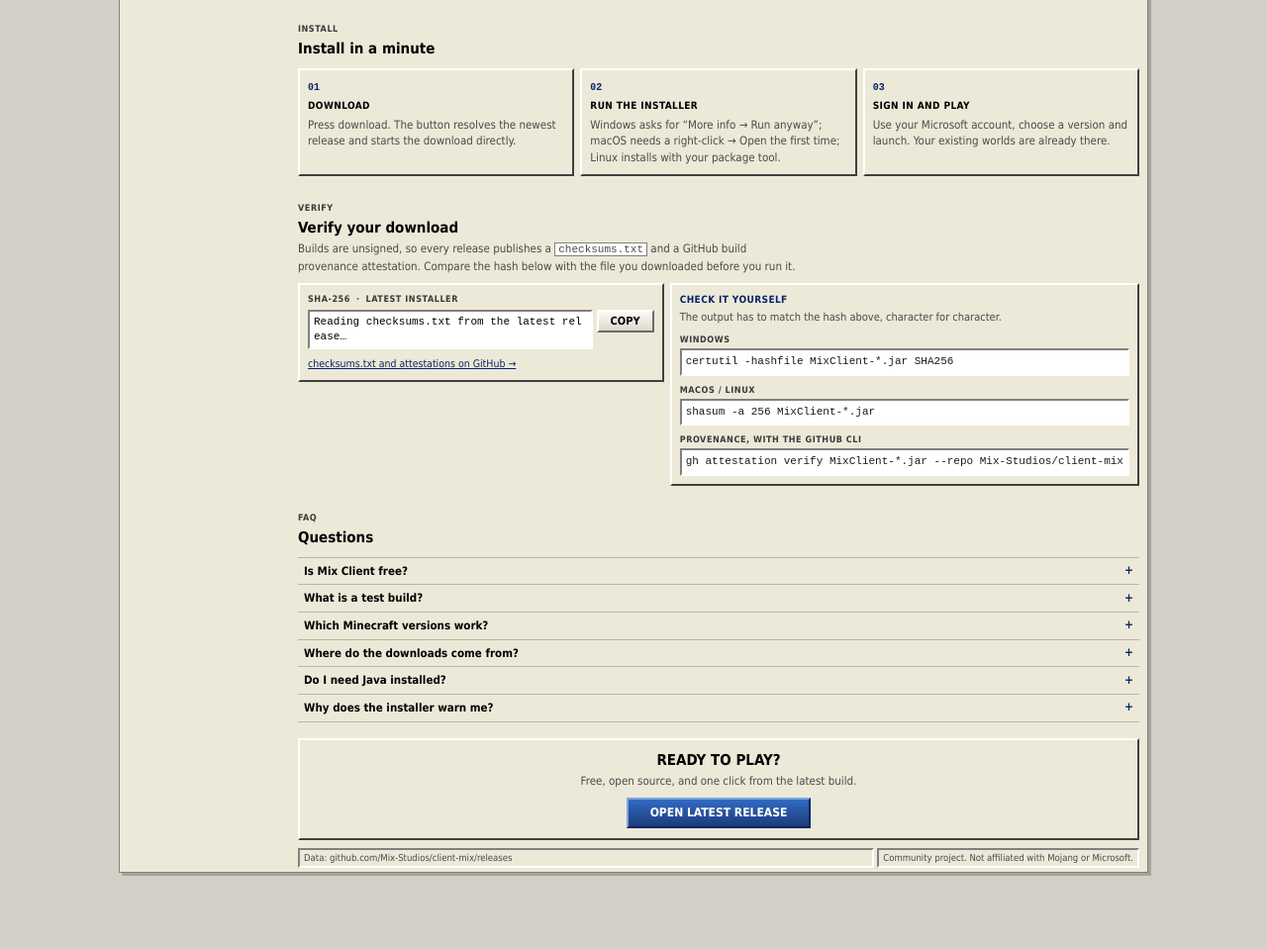
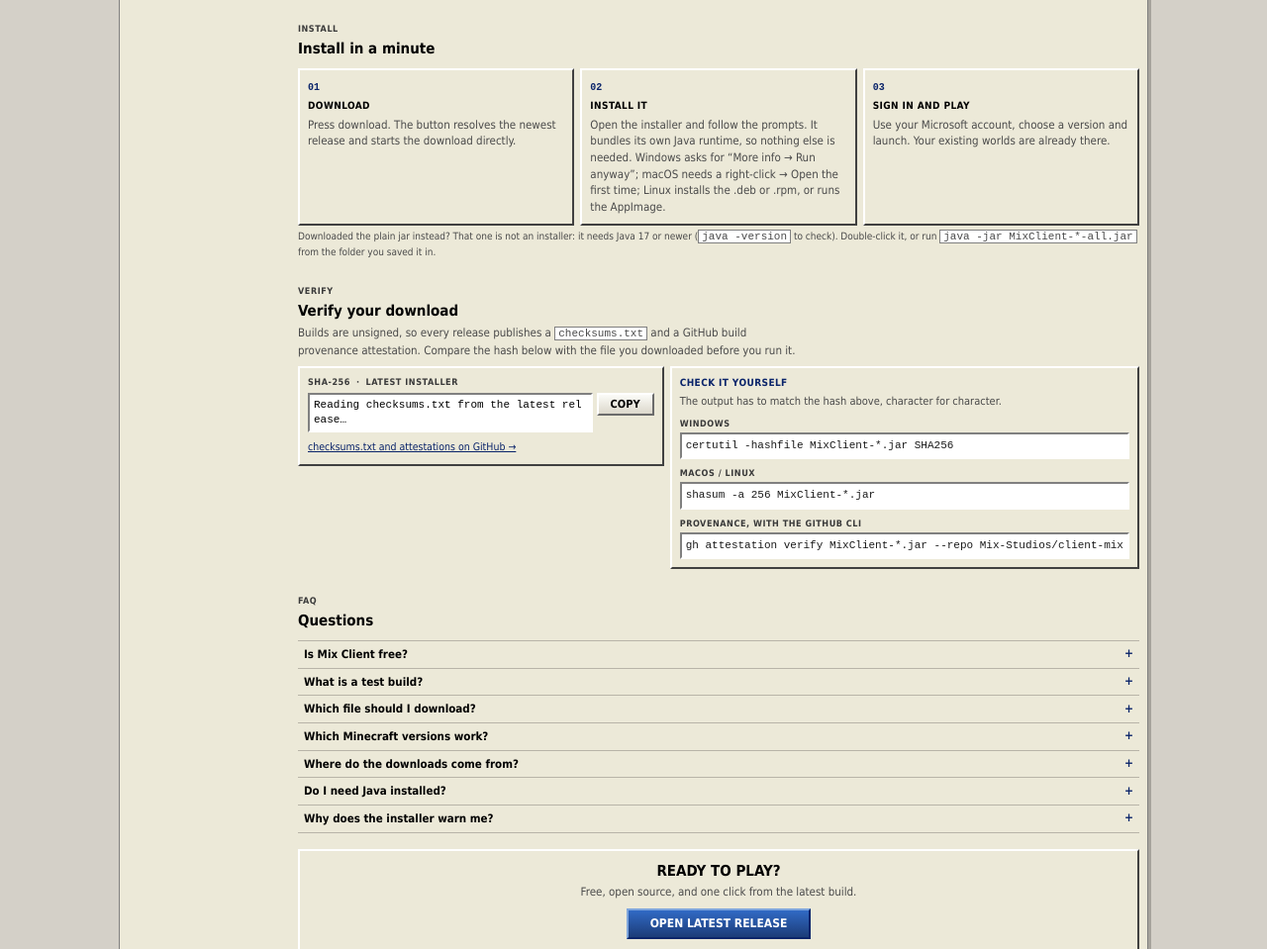
Before and after one commit to Mix-Studios/Mix-Client, a plain HTML site: page index.html in a window 1280 px wide. Shown: the part 671-1630 px from the top of the page at 99% size. Before the commit the page ends 1585 px from the top, so only its background shows below. Drawn offline with Linux system fonts and the light colour scheme; no server answers.

Commit message:
Make the install steps and Java FAQ tell the truth about the jar.
Step 02 described only an installer while the jar is a listed download, so it
now names the installer's bundled runtime and a note under the steps says the
jar needs Java 17 and how to start it. The Java FAQ matches, and a new FAQ
entry explains which file to pick. Wording stays generic to 'installer' so the
standalone .exe drops in without a rewrite.

```diff
--- a/index.html
+++ b/index.html
@@ -158,8 +158,8 @@
           </div>
           <div class="step">
             <span class="step-num">02</span>
-            <h3>RUN THE INSTALLER</h3>
-            <p>Windows asks for “More info → Run anyway”; macOS needs a right-click → Open the first time; Linux installs with your package tool.</p>
+            <h3>INSTALL IT</h3>
+            <p>Open the installer and follow the prompts. It bundles its own Java runtime, so nothing else is needed. Windows asks for “More info → Run anyway”; macOS needs a right-click → Open the first time; Linux installs the .deb or .rpm, or runs the AppImage.</p>
           </div>
           <div class="step">
             <span class="step-num">03</span>
@@ -167,6 +167,12 @@
             <p>Use your Microsoft account, choose a version and launch. Your existing worlds are already there.</p>
           </div>
         </div>
+
+        <p class="play-note">
+          Downloaded the plain jar instead? That one is not an installer: it needs Java 17 or newer
+          (<code class="inline-code">java -version</code> to check). Double-click it, or run
+          <code class="inline-code">java -jar MixClient-*-all.jar</code> from the folder you saved it in.
+        </p>
       </section>
 
       <!-- Release integrity: SHA-256 from checksums.txt plus GitHub build provenance -->
@@ -219,6 +225,10 @@
             <p>Releases tagged as pre-releases (or named like <code class="inline-code">Test</code> / <code class="inline-code">1.2.0-beta</code>) are labelled <strong>TEST BUILD</strong> on this page. They are newer and less tested; the badge switches to <strong>RELEASE BUILD</strong> for a normal release.</p>
           </details>
           <details>
+            <summary>Which file should I download?</summary>
+            <p>Take the one for your system: a Windows installer, a macOS disk image (Apple silicon or Intel), or a Linux package. The jar is the fallback for everything else and the only file that needs Java installed.</p>
+          </details>
+          <details>
             <summary>Which Minecraft versions work?</summary>
             <p>Modern releases plus 1.8.9 for PvP. Switch versions from the launcher; each keeps its own mods and settings.</p>
           </details>
@@ -228,7 +238,7 @@
           </details>
           <details>
             <summary>Do I need Java installed?</summary>
-            <p>Not for the installers — they bundle their own runtime. Only the plain jar needs Java 17 or newer.</p>
+            <p>Only if you download the plain jar. The installers for Windows, macOS and Linux bundle their own Java runtime, so they start without anything else installed. The jar is a single file that runs on any OS but needs Java 17 or newer first; if <code class="inline-code">java -version</code> fails or reports an older version, install a current JDK (Adoptium Temurin is free) and try again.</p>
           </details>
           <details>
             <summary>Why does the installer warn me?</summary>
```
